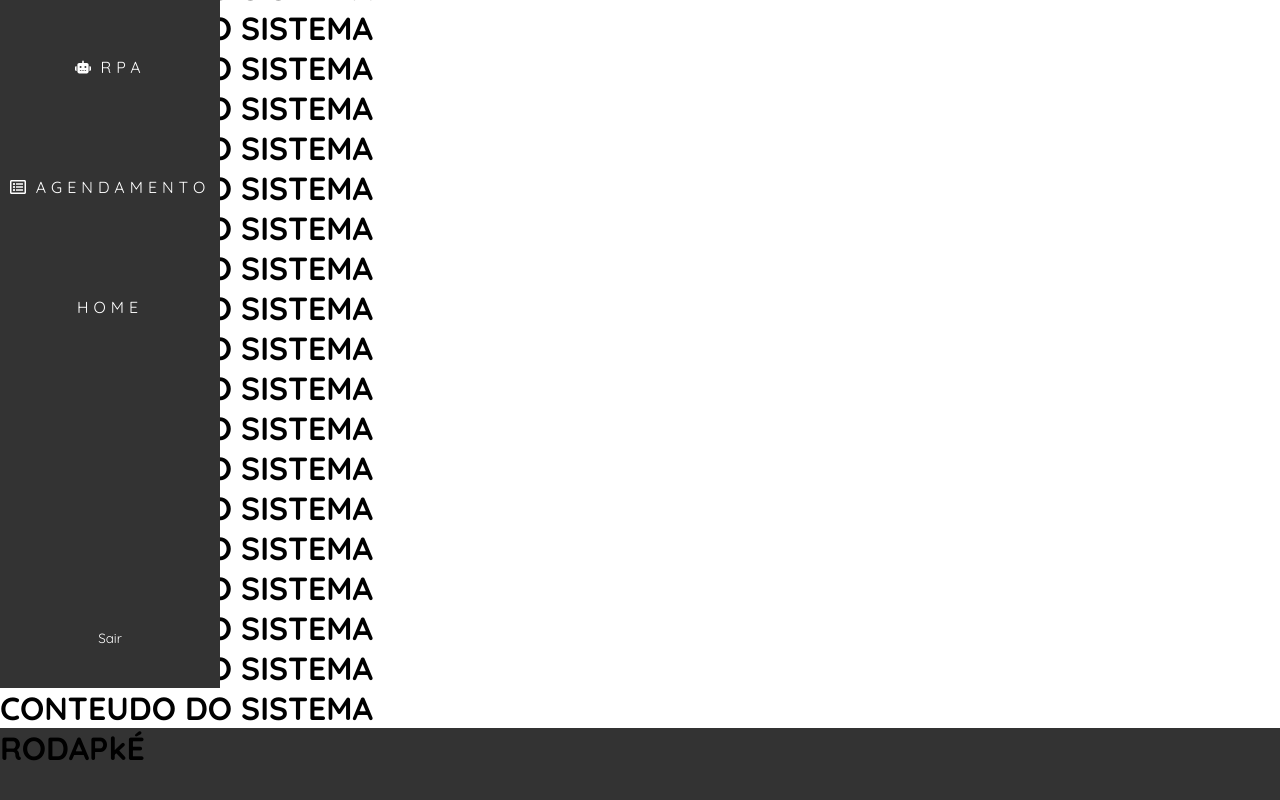
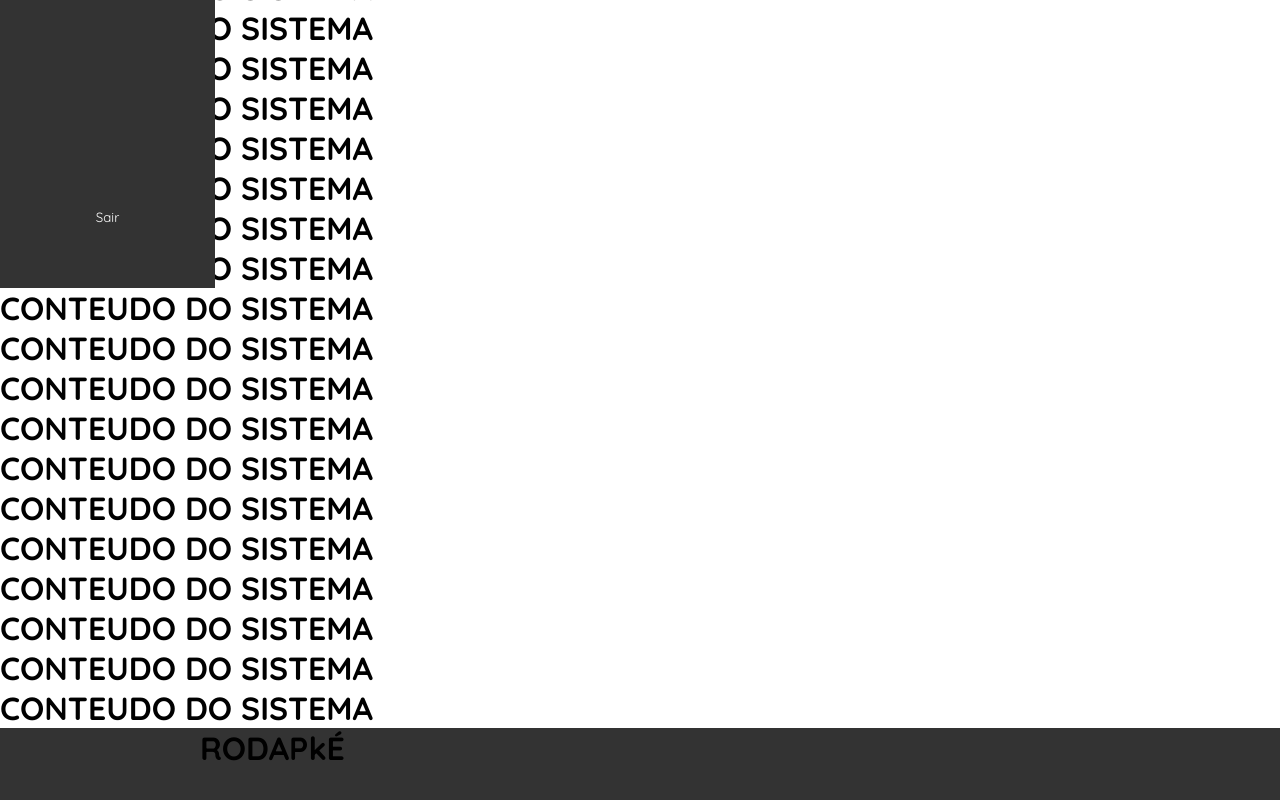
Before and after one commit to StringFunction/front_orquestrador, a React (Vite) app: page / in a window 1280 px wide. Shown: the part 552-1352 px from the top of the page. Built offline with nearby package versions, Linux system fonts and the light colour scheme.

Commit message:
nada de importante

```diff
--- a/src/layout/Footer.module.css
+++ b/src/layout/Footer.module.css
@@ -1,6 +1,7 @@
 .footer{
-    position: absolute;
-    width: 100%;
+    position: relative;
+    max-width: 100%;
     height: 120px;
+    padding-left: 200px;
     background: rgb(51, 51, 51);
 }
--- a/src/layout/Header.jsx
+++ b/src/layout/Header.jsx
@@ -26,7 +26,7 @@ export default function header(){
                             </div>
 
                         </div>
-
+                       {/* ----------------------------------------------------- */}
                         <div className={styles.menu_pai}>
                             <ul className={styles.lista_itens}>
                                 <li className={styles.item}><IoHome />HOME</li>
@@ -36,6 +36,7 @@ export default function header(){
                                 <li className={styles.item}>HOME</li>
                             </ul>
                         </div>
+                        {/* ----------------------------------------------------- */}
                         <div className={styles.card_btn_sair}>
                             <button className={styles.btn_sair}>Sair</button>
                         </div>
--- a/src/layout/Header.module.css
+++ b/src/layout/Header.module.css
@@ -1,16 +1,16 @@
 .Vertical{
     background: rgb(51, 51, 51);
-    width: 220px;
-    height: 150VH;
+    width: 215px;
     top: 0;
+    height: 100%;
     display: flex;
-    position: absolute;
+    position: fixed;
     flex-direction: column;
-    justify-content: space-between;
+    justify-content: center;
     align-items: center;
     padding-top: 40px;
     color: white;
-
+    z-index: 1;
 
 
 
@@ -68,12 +68,14 @@
 }
 .lista_itens{
     width: 100%;
-    height: 100%;
+    height: 70%;
     display: flex;
     list-style: none;
     flex-direction: column;
     justify-content: space-around;
     align-items: center;
+    top: -45px;
+    position: relative;;
 
 }
 .item{
@@ -98,6 +100,8 @@
     display: flex;
     justify-content: center;
     align-items: center;
+    position: relative;
+
 }
 .btn_sair{
     width: 100%;
```
